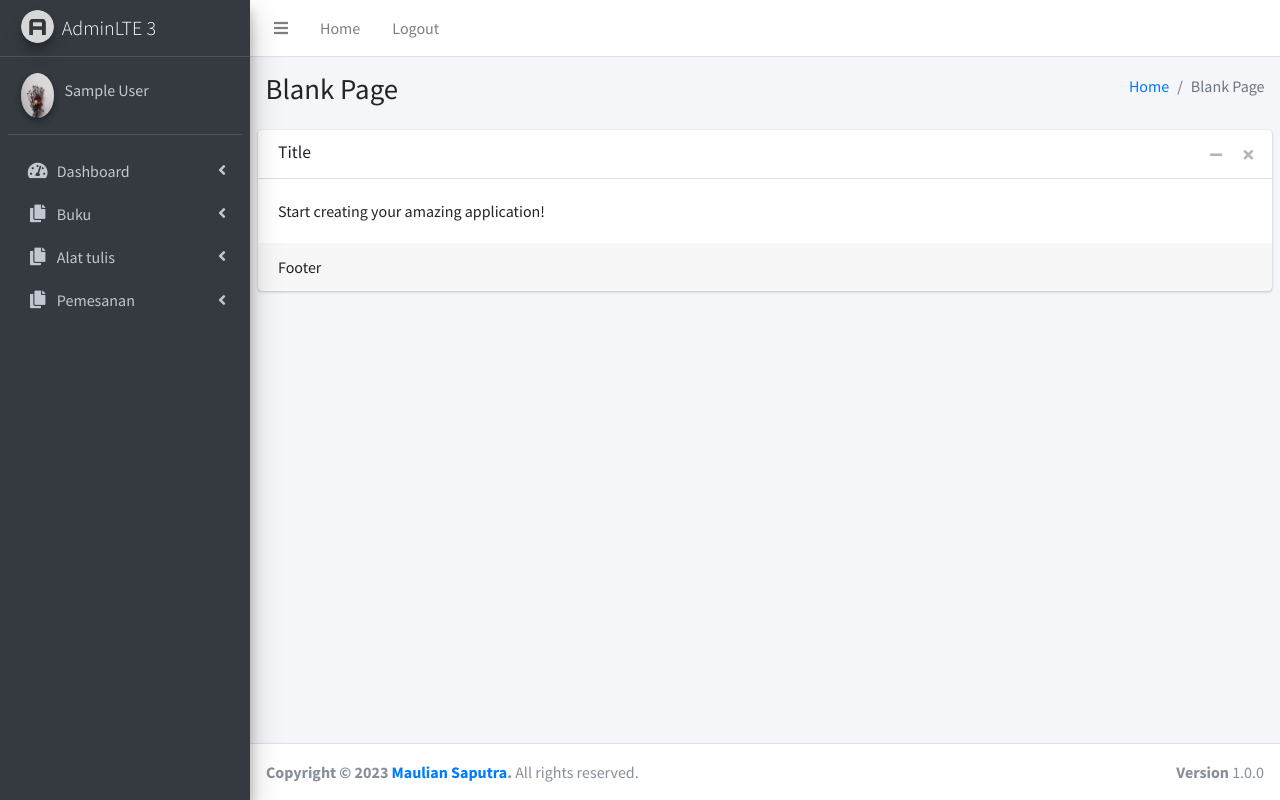
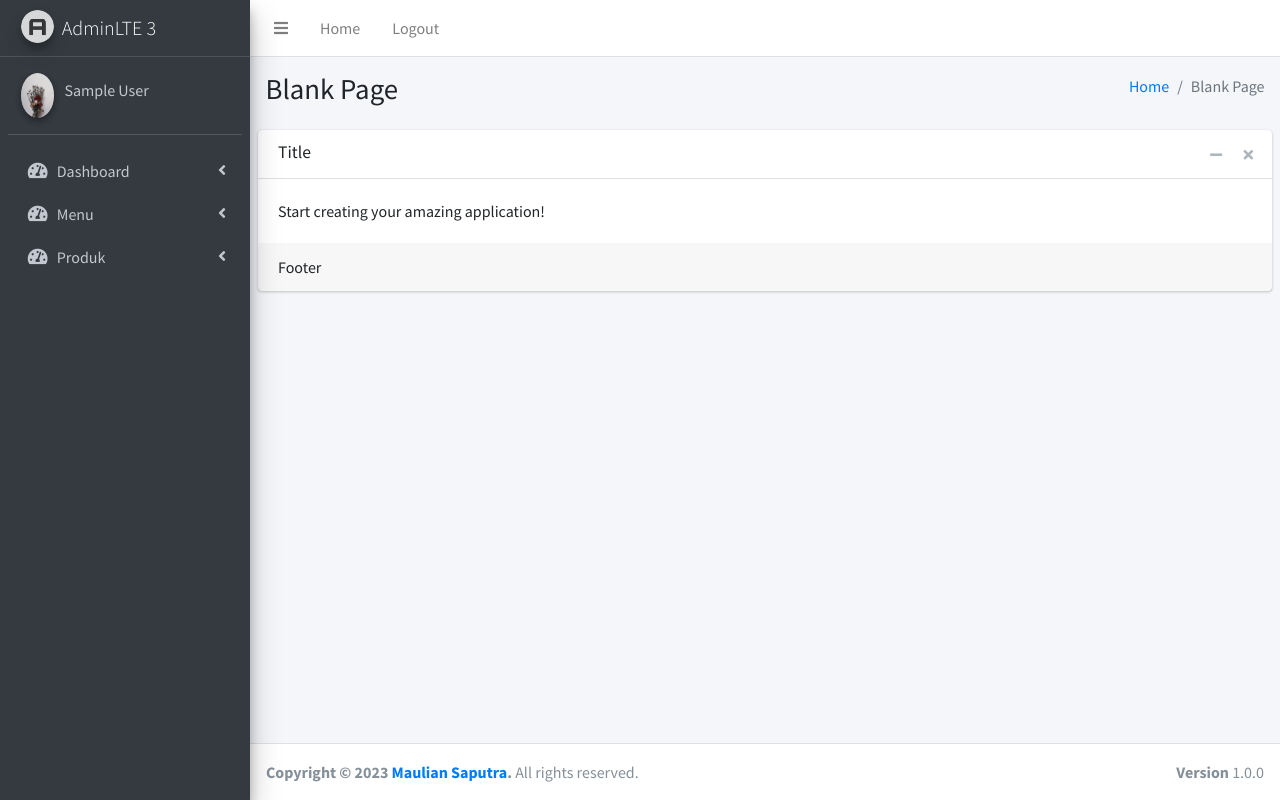
Before and after one commit to amandafrz/projek1, a PHP site: page / in a window 1280 px wide. Run offline with PHP 8.4, Linux system fonts and the light colour scheme; the visitor is signed in with stand-in values (Sample User, id 1); some libraries are stand-ins or nearby versions.

Commit message:
update lagi

```diff
--- a/sidebar.php
+++ b/sidebar.php
@@ -14,7 +14,7 @@
           <img src="dist/img/gmbr.jpg" class="img-circle elevation-2" alt="User Image">
         </div>
         <div class="info">
-          <a href="#" class="d-block"><?php echo $l_nama ?></a>
+        <a href="#" class="d-block"><?php echo $l_nama ?></a>
         </div>
       </div>
 
@@ -55,34 +55,52 @@
           </li>
           <li class="nav-item">
             <a href="#" class="nav-link">
-              <i class="nav-icon fas fa-copy"></i>
+              <i class="nav-icon fas fa-tachometer-alt"></i>
               <p>
-                Buku
-                <i class="fas fa-angle-left right"></i>
-                <span class="badge badge-info right"></span>
+                Menu
+                <i class="right fas fa-angle-left"></i>
               </p>
             </a>
+            <ul class="nav nav-treeview">
+              <li class="nav-item">
+                <a href="../../index.html" class="nav-link">
+                  <i class="far fa-circle nav-icon"></i>
+                  <p>Kategori buku</p>
+                </a>
+              </li>
+              <li class="nav-item">
+                <a href="../../index2.html" class="nav-link">
+                  <i class="far fa-circle nav-icon"></i>
+                  <p>Penerbit</p>
+                </a>
+              </li>
+            </ul>
+            </li>
           <li class="nav-item">
             <a href="#" class="nav-link">
-              <i class="nav-icon fas fa-copy"></i>
+              <i class="nav-icon fas fa-tachometer-alt"></i>
               <p>
-                Alat tulis
-                <i class="fas fa-angle-left right"></i>
-                <span class="badge badge-info right"></span>
+                Produk
+                <i class="right fas fa-angle-left"></i>
               </p>
             </a>
-          <li class="nav-item">
-            <a href="#" class="nav-link">
-              <i class="nav-icon fas fa-copy"></i>
-              <p>
-                Pemesanan
-                <i class="fas fa-angle-left right"></i>
-                <span class="badge badge-info right"></span>
-              </p>
-            </a>
+            <ul class="nav nav-treeview">
+              <li class="nav-item">
+                <a href="../../index.html" class="nav-link">
+                  <i class="far fa-circle nav-icon"></i>
+                  <p>Buku</p>
+                </a>
+              </li>
+              <li class="nav-item">
+                <a href="../../index2.html" class="nav-link">
+                  <i class="far fa-circle nav-icon"></i>
+                  <p>Alat Tulis</p>
+                </a>
+              </li>
 
+            </ul>
           </li>
-        </ul>
+
       </nav>
       <!-- /.sidebar-menu -->
     </div>
```
Also changed, not shown: login.php (+3 -5 lines).
